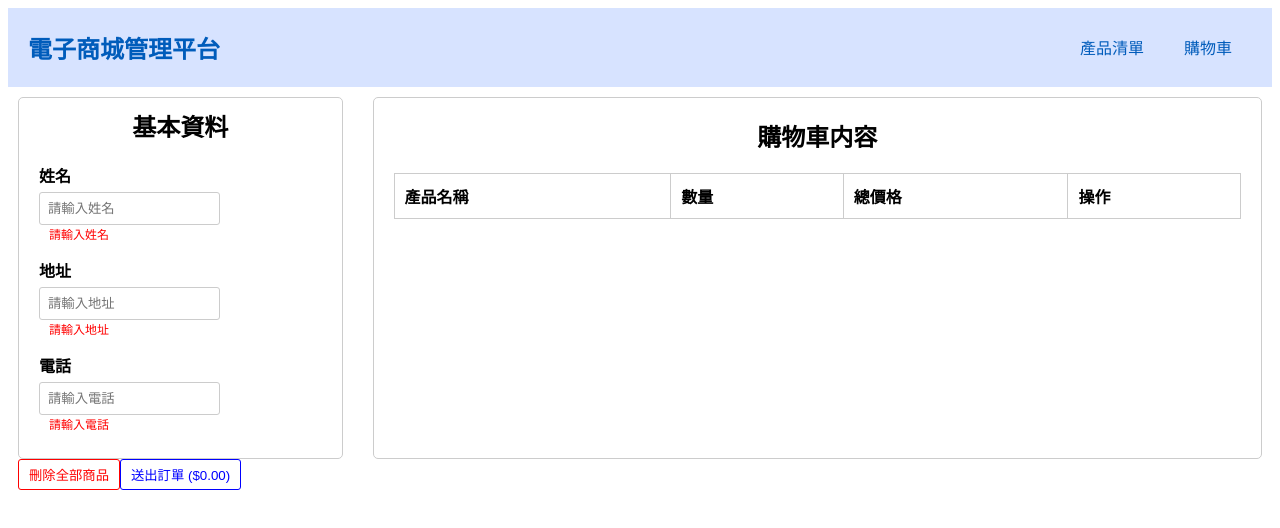
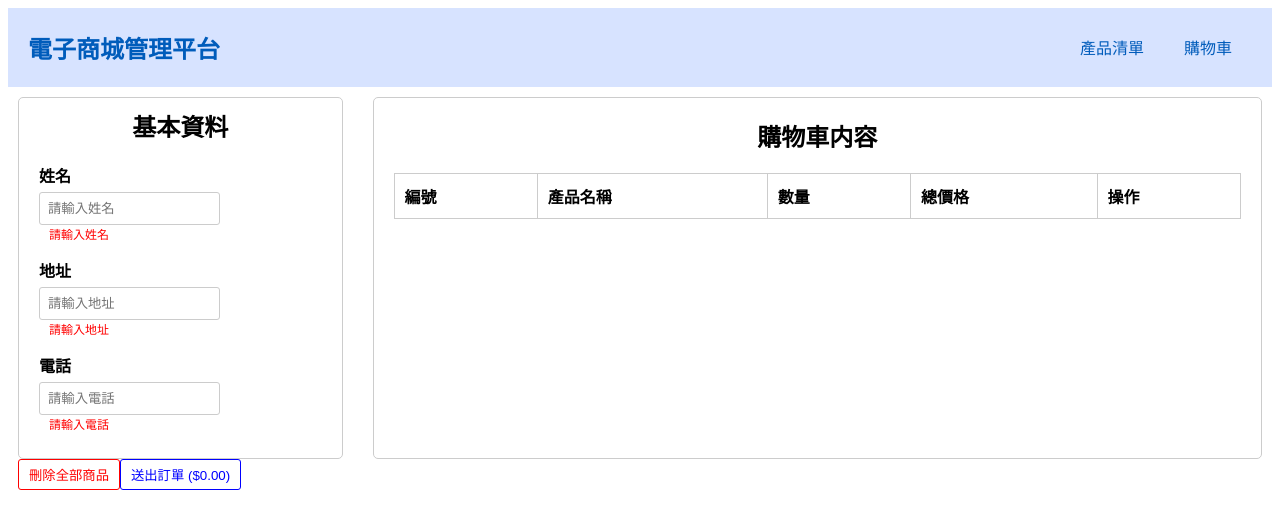
Before and after one commit to cherites0610/mcu-112-2-web-11130403-final, an Angular app: page /shoppingCard in a window 1280 px wide. Shown: the top 528 px of the page. Built offline with nearby package versions, Linux system fonts and the light colour scheme.

Commit message:
feat(shopping-cart):新增顯示編號

```diff
--- a/src/app/shopping-car/shopping-car.component.html
+++ b/src/app/shopping-car/shopping-car.component.html
@@ -36,6 +36,7 @@
         <table class="cart-table">
             <thead>
                 <tr>
+                    <th>編號</th>
                     <th>產品名稱</th>
                     <th>
                         數量
@@ -44,8 +45,9 @@
                     <th>操作</th>
                 </tr>
             </thead>
-            @for (product of cartProduct$|async;track product.id ) {
+            @for (product of cartProduct$|async;track product.id;let i = $index ) {
             <tr>
+                <th>{{ i+1 }}</th>
                 <th>{{ product.name }}</th>
                 <th>
                     {{ product.quantity }}
```
